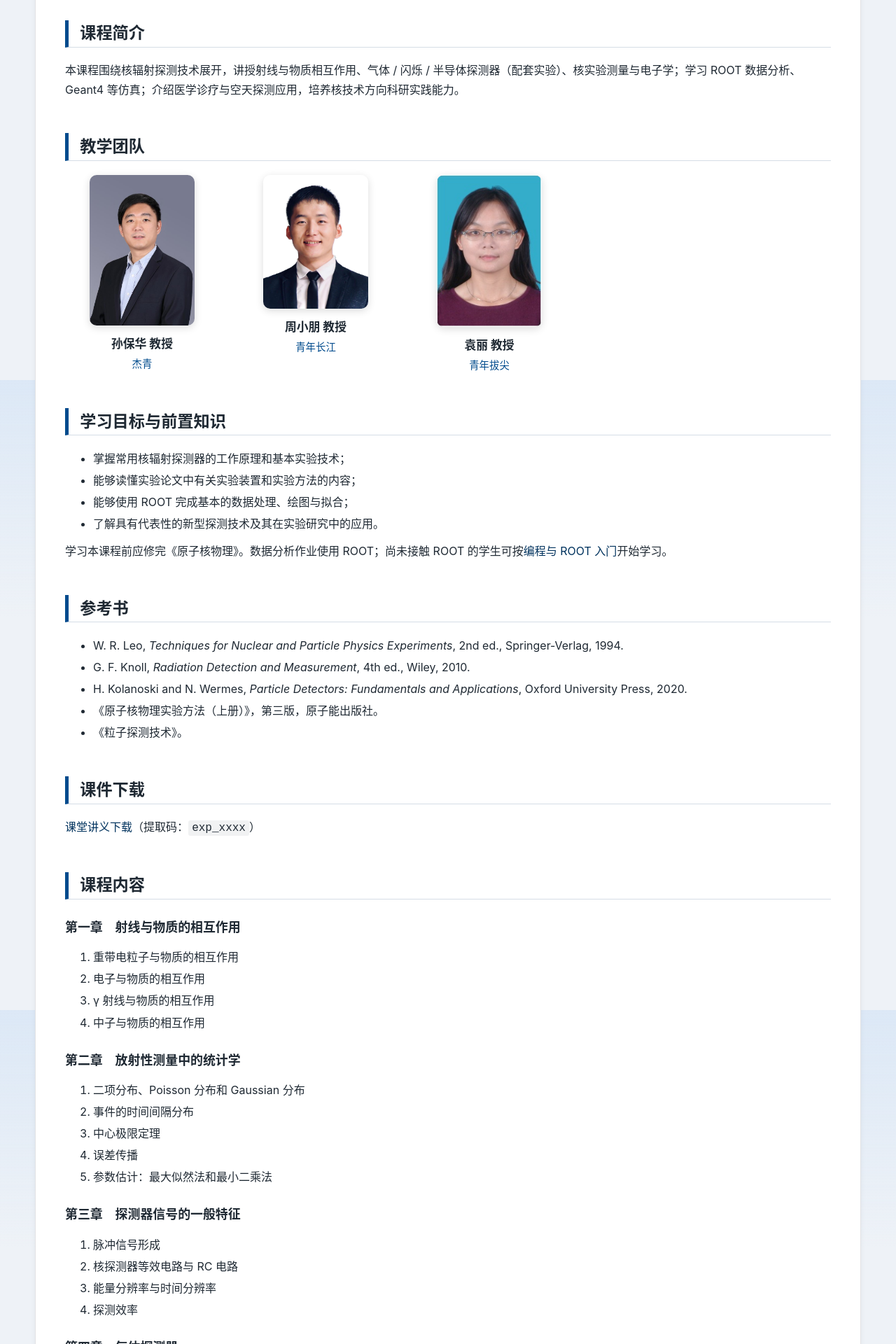
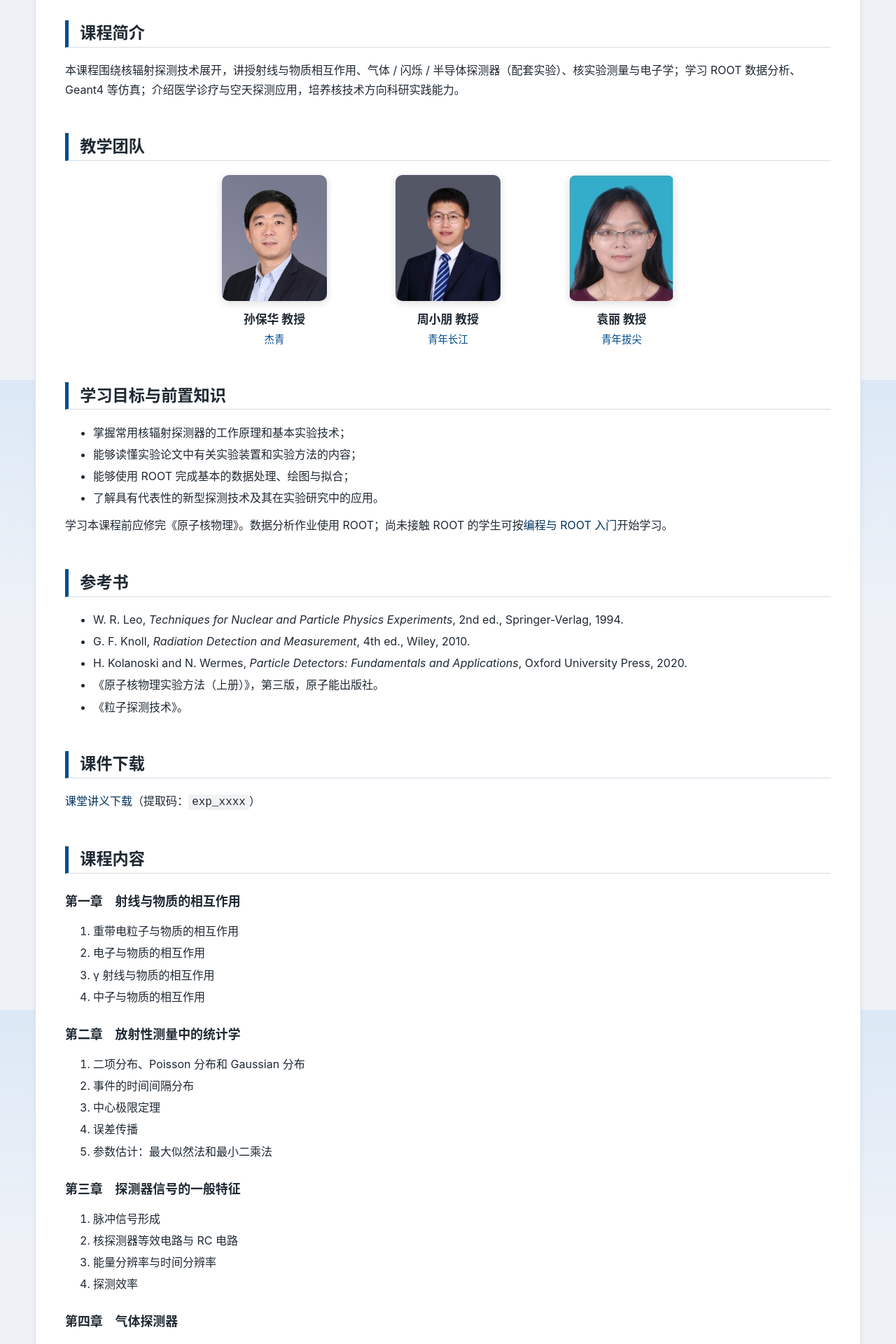
Before and after one commit to yt876/Nuclear-and-Particle-Physics-Detection-and-Analysis, a Jekyll site: the page built from README.md, in a window 1280 px wide. Shown: the part 357-2277 px from the top of the page at 70% size. Built offline with Jekyll 4.4.1, drawn with Linux system fonts in a browser that asks for light colours; our own code applies the rules of GitHub Pages for plain Markdown files.

Commit message:
Use better photo for 周小朋 and normalize team photos to consistent portrait framing

```diff
--- a/assets/css/style.scss
+++ b/assets/css/style.scss
@@ -240,6 +240,7 @@ a:hover {
 .team-grid {
   display: flex;
   flex-wrap: wrap;
+  justify-content: center;
   gap: 28px;
   margin: 1.3em 0 0.4em;
 }
@@ -259,7 +260,7 @@ a:hover {
 .team-photo {
   display: block;
   width: 150px;
-  height: 150px;
+  height: 180px;
   margin: 0 auto 12px;
   object-fit: cover;
   object-position: center top;
```
Also changed, not shown: assets/images/team/sunbaohua.jpg, assets/images/team/yuanli.jpg, assets/images/team/zhouxiaopeng.jpg.
